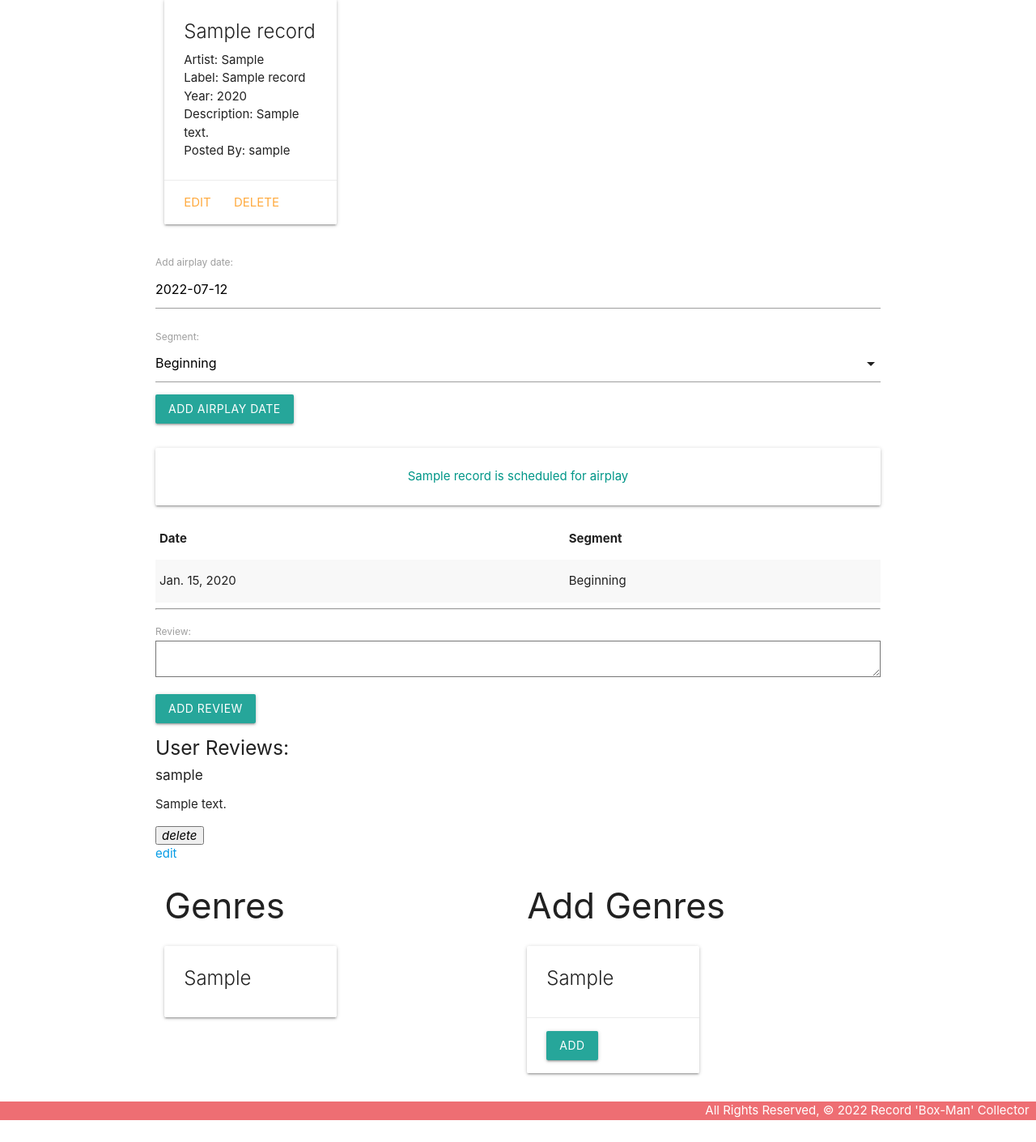
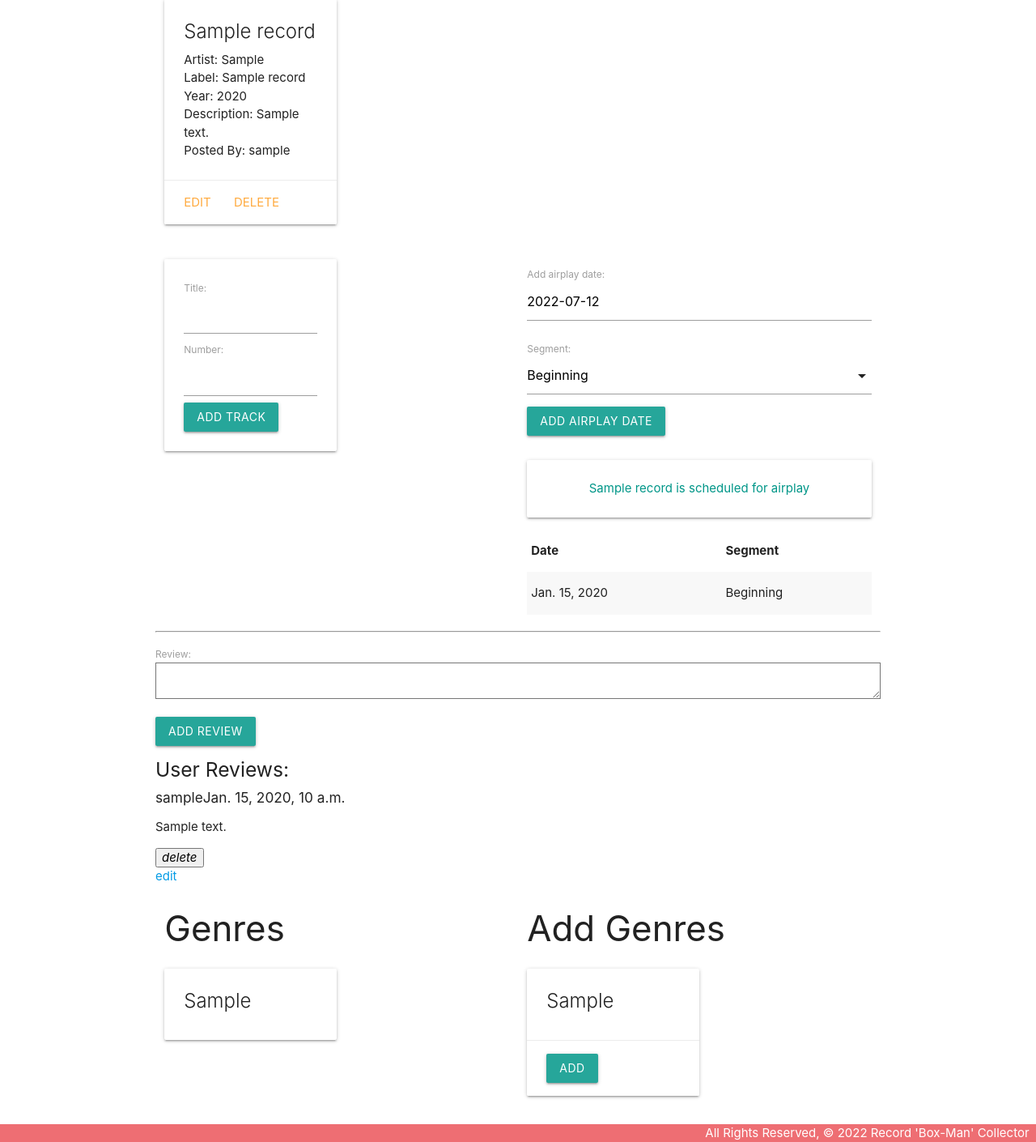
Before and after one commit to tatyanakarlen/Finch-Collector-DJANGO-PROJECT, a Django app: page /records/1 in a window 1280 px wide. Shown: the part 209-1619 px from the top of the page at 81% size. Before the commit the page ends 1592 px from the top, so only its background shows below. Run offline with Django 4.2, Linux system fonts and the light colour scheme; a user stored in the database is signed in; tables that the repository leaves empty hold one stand-in row (values such as "Sample post").

Commit message:
added date

```diff
--- a/main_app/forms.py
+++ b/main_app/forms.py
@@ -1,5 +1,5 @@
 from django.forms import ModelForm
-from .models import AirPlay, Review
+from .models import AirPlay, Review, Track
 
 class AirPlayForm(ModelForm):
     class Meta:
@@ -15,3 +15,8 @@ class ReviewEditForm(ModelForm):
     class Meta:
         model = Review
         fields = ['review']
+
+class AddTrackForm(ModelForm):
+    class Meta:
+        model = Track
+        fields = ['title', 'number']
--- a/main_app/models.py
+++ b/main_app/models.py
@@ -47,10 +47,10 @@ class Review(models.Model):
   review = models.TextField(max_length=1000)
   record = models.ForeignKey(Record, on_delete=models.CASCADE)
   user = models.ForeignKey(User, on_delete=models.CASCADE)
-#   created_at = models.DateTimeField(auto_now_add=True)
-#   updated_at = models.DateTimeField(auto_now=True)
+  created_at = models.DateTimeField(auto_now_add=True)
+  updated_at = models.DateTimeField(auto_now=True)
 
-def __str__(self):
+  def __str__(self):
         return self.title
 
 
@@ -59,7 +59,7 @@ class Track(models.Model):
     number = models.IntegerField()
     record = models.ForeignKey(Record, on_delete=models.CASCADE)
 
-def __str__(self):
+    def __str__(self):
         return self.title
 
 
--- a/main_app/templates/records/detail.html
+++ b/main_app/templates/records/detail.html
@@ -23,7 +23,22 @@
 </div>
 </div>
 </div>
+
 </div>
+
+<div class="row">
+<div class="col s6">
+  <div class="card">
+<div class="card-content">
+  <form action="{% url 'add_track' record.id %}" method="post">
+    {% csrf_token %}
+    {{ add_track_form.as_p }}
+    <input type="submit" class="btn" value="Add Track">
+  </form>
+</div>
+  </div>
+</div>
+
 
 
 <div class="col s6">
@@ -68,7 +83,7 @@
   {% for review in reviews %}
     {% if review.user.id == request.user.id %}
     <div class="user-comment-id">
-      <h6>{{ review.user}}</h6>
+      <h6>{{ review.user}}<span>{{review.created_at}}</span></h6>
       <p>{{review.review}}</p>
     </div>
       <form method="POST" action="{% url 'review_delete' record.id review.id %}">
--- a/main_app/urls.py
+++ b/main_app/urls.py
@@ -25,5 +25,5 @@ urlpatterns = [
     path('records/<int:record_id>/reviews/delete/<int:review_id>', views.review_delete, name='review_delete'),
     path('records/<int:record_id>/reviews/edit/<int:review_id>', views.review_edit, name='review_edit'),
     path('records/<int:record_id>/reviews/submit_update_form/<int:review_id>', views.review_submit_edit, name='review_submit_edit'),
-
-]
+    path('records/<int:record_id>/tracks/', views.add_track, name='add_track'),
+    ]
--- a/main_app/views.py
+++ b/main_app/views.py
@@ -1,8 +1,8 @@
 from django.shortcuts import render, redirect
-from .models import Record, Genre, Review, User
+from .models import Record, Genre, Review, User, Track
 from django.views.generic.edit import CreateView, DeleteView, UpdateView
 from django.views.generic import ListView, DetailView
-from .forms import AirPlayForm, ReviewForm, ReviewEditForm
+from .forms import AirPlayForm, ReviewForm, ReviewEditForm, AddTrackForm
 from django.contrib.auth.forms import UserCreationForm
 from django.contrib.auth import login
 from django.contrib.auth.decorators import login_required
@@ -79,9 +79,11 @@ def records_detail(request, record_id):
   genres = Genre.objects.all()
   airplay_form= AirPlayForm()
   review_form = ReviewForm()
+  add_track_form = AddTrackForm()
   if record.user.id == request.user.id:
     return render(request, 'records/detail.html', {
-    'record': record, 'airplay_form': airplay_form, 'review_form': review_form, 'genres': genres, 'reviews': reviews
+    'record': record, 'airplay_form': airplay_form, 'review_form': review_form,
+    'add_track_form': add_track_form, 'genres': genres, 'reviews': reviews
 })
   else:
     return render(request, 'records/public-detail.html', {
@@ -154,10 +156,6 @@ def review_delete(request, review_id, record_id):
 
 
 
-
-
-
-
 @login_required
 def review_edit(request, review_id, record_id ):
   review = Review.objects.get(id = review_id)
@@ -181,3 +179,15 @@ def review_submit_edit(request, review_id, record_id):
      review.review = request.POST['review']
      review.save()
      return redirect('detail', record_id=record_id)
+
+
+@login_required
+def add_track(request, record_id):
+
+   Track.objects.create(
+    title = request.POST['title'],
+    number = request.POST['number'],
+    record = Record.objects.get(id = record_id)
+  )
+
+   return redirect('detail', record_id=record_id)
```
Also changed, not shown: main_app/migrations/0009_review_created_at_review_updated_at.py (added).
